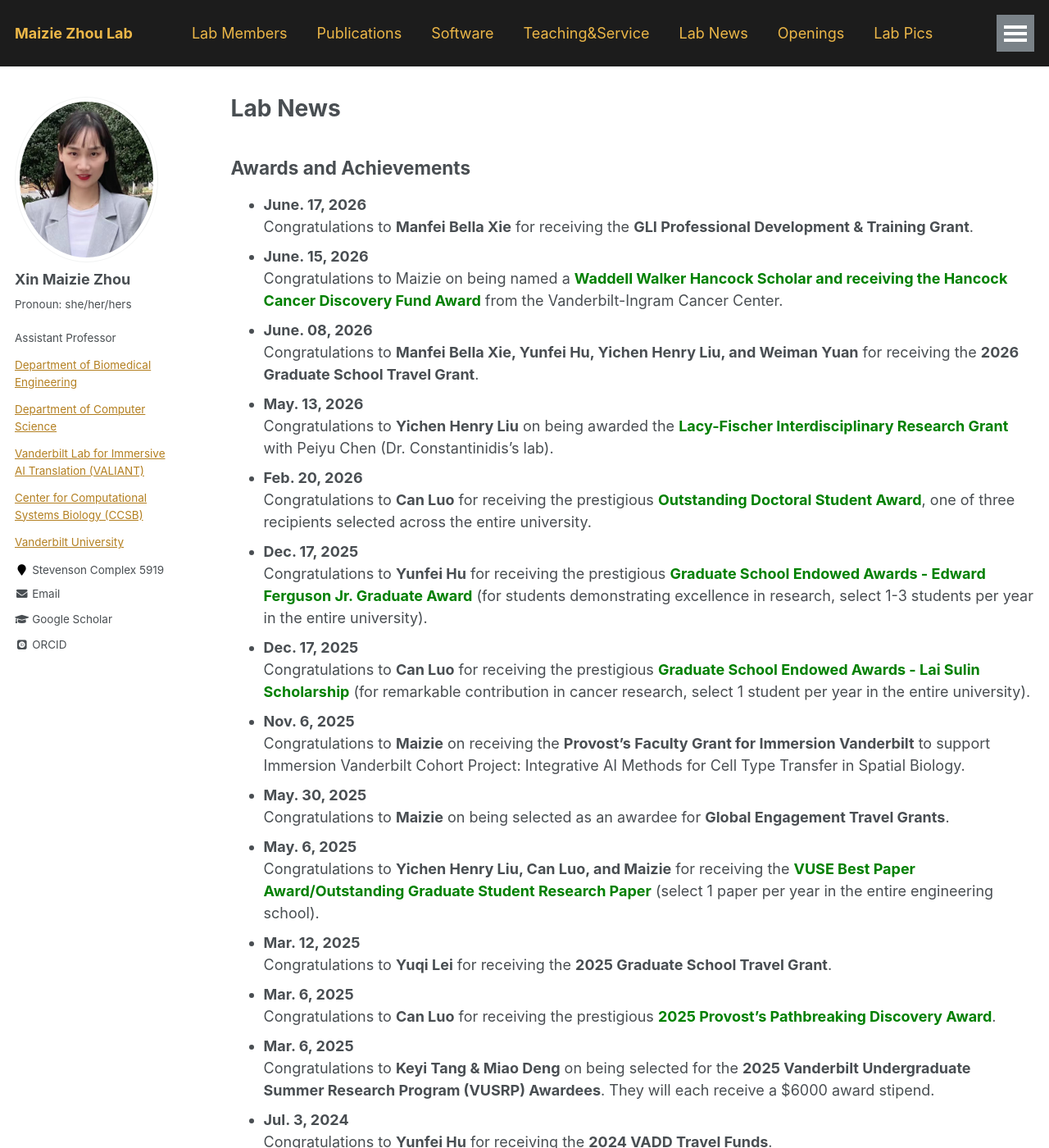
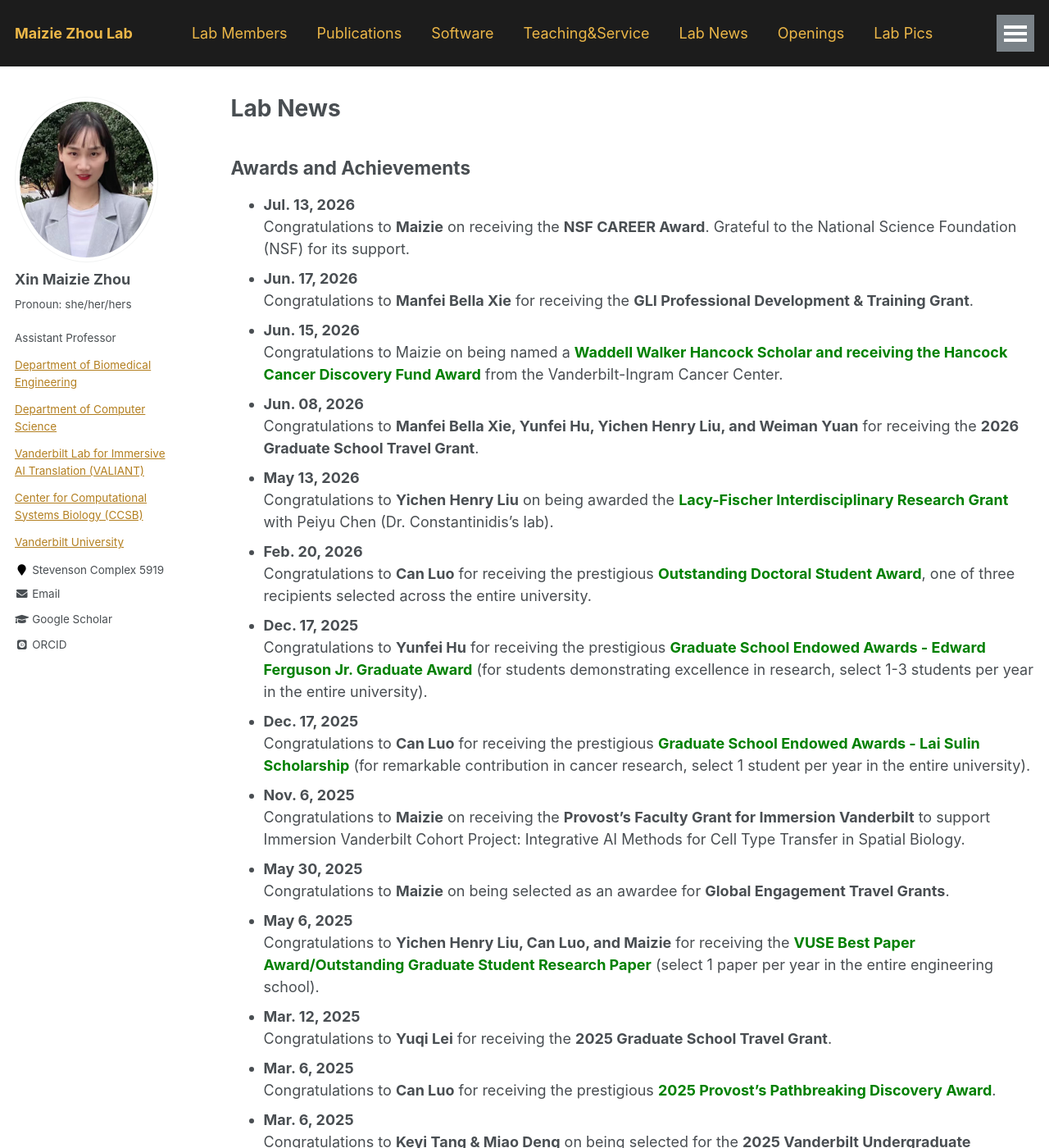
Before and after one commit to maiziezhoulab/Maiziezhoulab.github.io, a Jekyll site: the page built from _pages/LabNews.md, in a window 1280 px wide and 1400 px high. Shown: the whole window at 82% size. Built offline with Jekyll 4.4.1, drawn with Linux system fonts in a browser that asks for light colours; some web fonts are replaced; some of the changed text lies outside the part shown.

Commit message:
Update LabNews.md

```diff
--- a/_pages/LabNews.md
+++ b/_pages/LabNews.md
@@ -6,13 +6,15 @@ author_profile: true
 ---
 
 ## Awards and Achievements
-- **June. 17, 2026**
+- **Jul. 13, 2026**
+  Congratulations to **Maizie** on receiving the **NSF CAREER Award**. Grateful to the National Science Foundation (NSF) for its support.
+- **Jun. 17, 2026**
   Congratulations to **Manfei Bella Xie** for receiving the **GLI Professional Development & Training Grant**.
-- **June. 15, 2026**
+- **Jun. 15, 2026**
   Congratulations to Maizie on being named a <span style="color:green;"><strong>Waddell Walker Hancock Scholar and receiving the Hancock Cancer Discovery Fund Award</strong></span> from the Vanderbilt-Ingram Cancer Center.
-- **June. 08, 2026**
+- **Jun. 08, 2026**
   Congratulations to **Manfei Bella Xie, Yunfei Hu, Yichen Henry Liu, and Weiman Yuan** for receiving the **2026 Graduate School Travel Grant**.
-- **May. 13, 2026**
+- **May 13, 2026**
   Congratulations to **Yichen Henry Liu** on being awarded the <span style="color:green;"><strong> Lacy-Fischer Interdisciplinary Research Grant</strong></span> with Peiyu Chen (Dr. Constantinidis's lab).
 - **Feb. 20, 2026**
   Congratulations to **Can Luo** for receiving the prestigious <span style="color:green;"><strong>Outstanding Doctoral Student Award</strong></span>, one of three recipients selected across the entire university.
@@ -22,9 +24,9 @@ author_profile: true
   Congratulations to **Can Luo** for receiving the prestigious <span style="color:green;"><strong>Graduate School Endowed Awards - Lai Sulin Scholarship</strong></span> (for remarkable contribution in cancer research, select 1 student per year in the entire university).
 - **Nov. 6, 2025**
   Congratulations to **Maizie** on receiving the **Provost’s Faculty Grant for Immersion Vanderbilt** to support Immersion Vanderbilt Cohort Project: Integrative AI Methods for Cell Type Transfer in Spatial Biology.
-- **May. 30, 2025**
+- **May 30, 2025**
   Congratulations to **Maizie** on being selected as an awardee for **Global Engagement Travel Grants**.
-- **May. 6, 2025**
+- **May 6, 2025**
   Congratulations to **Yichen Henry Liu, Can Luo, and Maizie** for receiving the <span style="color:green;"><strong>VUSE Best Paper Award/Outstanding Graduate Student Research Paper</strong></span> (select 1 paper per year in the entire engineering school).
 - **Mar. 12, 2025**
   Congratulations to **Yuqi Lei** for receiving the **2025 Graduate School Travel Grant**.
@@ -73,7 +75,9 @@ author_profile: true
 
 
 ## Grants
-- **June. 15, 2026**
+- **Jul. 13, 2026**
+  We received the **NSF CAREER Award**. Our sincere thanks to the National Science Foundation (NSF) for its support.
+- **Jun. 15, 2026**
   We received the **Waddell Walker Hancock Cancer Discovery Fund Award** from the Vanderbilt-Ingram Cancer Center. Thanks for the Hancock   family fund!
 - **Mar. 27, 2025**
   We received the **CCSB Accelerator Fund** in collaboration with Dr. Meltzer's lab. Thanks for CCSB!
```
